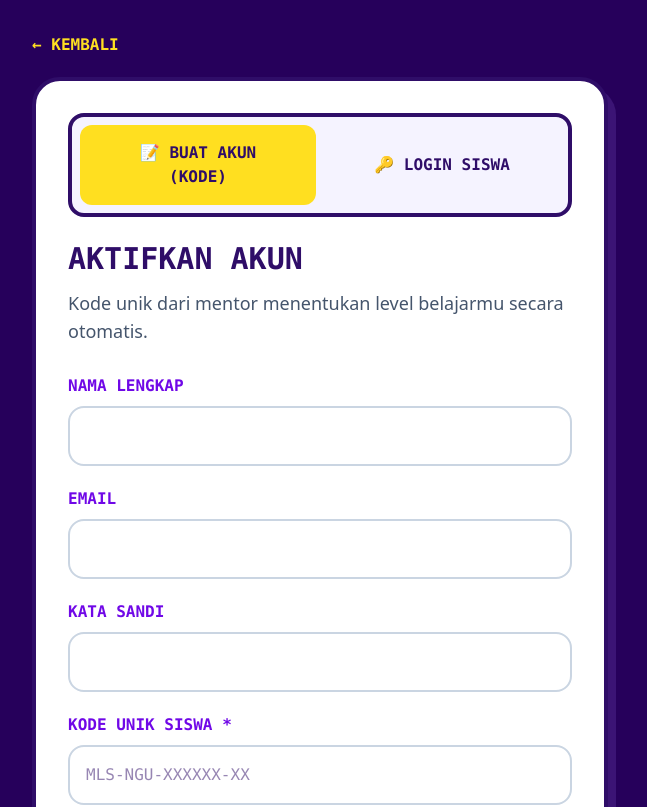
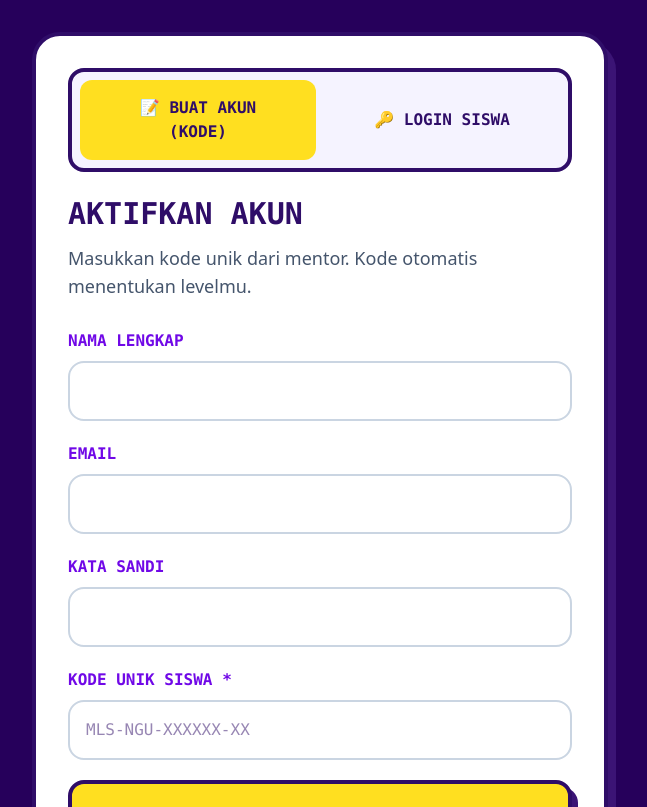
Before and after one commit to malasbelajarr-a11y/Malas-Belajar.AI, a React (Vite) app: page /akun in a window 1280 px wide. Shown: the top 807 px of the page, without its empty margins (320-967 px from the left). Built offline with nearby package versions, Linux system fonts and the light colour scheme.

Commit message:
Fix student login: use login endpoint instead of register

```diff
--- a/src/pages/StudentAuth.tsx
+++ b/src/pages/StudentAuth.tsx
@@ -18,35 +18,76 @@ export default function StudentAuth() {
     setError("");
     setLoading(true);
     try {
-      const user = await apiPost<any>("/auth/register", { name, email, password, access_code: code });
+      const user = mode === "register"
+        ? await apiPost<any>("/auth/register", {
+            name,
+            email,
+            password,
+            access_code: code,
+          })
+        : await apiPost<any>("/auth/login", {
+            email,
+            password,
+          });
+
       beginSession(user.id);
       if (user.session_token) localStorage.setItem("mls_session_token", user.session_token);
       navigate("/", { replace: true });
     } catch (err: any) {
-      setError(err?.body?.message || err?.message || "Data belum benar atau kode akses salah.");
-    } finally { setLoading(false); }
+      setError(err?.body?.message || err?.body?.detail || err?.message || "Data belum benar atau kode akses salah.");
+    } finally {
+      setLoading(false);
+    }
   }
 
   return (
     <main className="min-h-screen bg-[#26005b] px-4 py-8 text-violet-950">
       <div className="mx-auto max-w-xl">
-        <button onClick={() => navigate("/")} className="mb-5 font-mono font-black text-yellow-300">← KEMBALI</button>
         <section className="rounded-[28px] border-4 border-violet-950 bg-white p-6 shadow-[8px_10px_0_#3b1475] sm:p-8">
           <div className="mb-6 rounded-2xl border-4 border-violet-950 bg-violet-50 p-2">
             <div className="grid grid-cols-2 gap-2">
-              <button type="button" onClick={() => setMode("register")} className={`rounded-xl px-3 py-4 font-mono font-black ${mode === "register" ? "bg-yellow-300" : "bg-transparent"}`}>📝 BUAT AKUN<br/>(KODE)</button>
-              <button type="button" onClick={() => setMode("login")} className={`rounded-xl px-3 py-4 font-mono font-black ${mode === "login" ? "bg-yellow-300" : "bg-transparent"}`}>🔑 LOGIN SISWA</button>
+              <button type="button" onClick={() => { setMode("register"); setError(""); }} className={`rounded-xl px-3 py-4 font-mono font-black ${mode === "register" ? "bg-yellow-300" : "bg-transparent"}`}>📝 BUAT AKUN<br/>(KODE)</button>
+              <button type="button" onClick={() => { setMode("login"); setError(""); }} className={`rounded-xl px-3 py-4 font-mono font-black ${mode === "login" ? "bg-yellow-300" : "bg-transparent"}`}>🔑 LOGIN SISWA</button>
             </div>
           </div>
+
           <h1 className="font-mono text-3xl font-black text-violet-950">{mode === "register" ? "AKTIFKAN AKUN" : "LOGIN SISWA"}</h1>
-          <p className="mt-3 text-lg text-slate-600">Kode unik dari mentor menentukan level belajarmu secara otomatis.</p>
+          <p className="mt-3 text-lg text-slate-600">
+            {mode === "register"
+              ? "Masukkan kode unik dari mentor. Kode otomatis menentukan levelmu."
+              : "Masuk menggunakan email dan kata sandi akun yang sudah aktif."}
+          </p>
+
           <form onSubmit={submit} className="mt-7 space-y-5">
-            <label className="block"><span className="font-mono font-black text-violet-700">NAMA LENGKAP</span><input required value={name} onChange={e => setName(e.target.value)} className="mt-2 w-full rounded-2xl border-2 border-slate-300 p-4" /></label>
-            <label className="block"><span className="font-mono font-black text-violet-700">EMAIL</span><input required type="email" value={email} onChange={e => setEmail(e.target.value)} className="mt-2 w-full rounded-2xl border-2 border-slate-300 p-4" /></label>
-            <label className="block"><span className="font-mono font-black text-violet-700">KATA SANDI</span><input required type="password" value={password} onChange={e => setPassword(e.target.value)} className="mt-2 w-full rounded-2xl border-2 border-slate-300 p-4" /></label>
-            <label className="block"><span className="font-mono font-black text-violet-700">KODE UNIK SISWA *</span><input required value={code} onChange={e => setCode(e.target.value.toUpperCase())} placeholder="MLS-NGU-XXXXXX-XX" className="mt-2 w-full rounded-2xl border-2 border-slate-300 p-4 font-mono uppercase" /></label>
+            {mode === "register" && (
+              <label className="block">
+                <span className="font-mono font-black text-violet-700">NAMA LENGKAP</span>
+                <input required value={name} onChange={e => setName(e.target.value)} className="mt-2 w-full rounded-2xl border-2 border-slate-300 p-4" />
+              </label>
+            )}
+
+            <label className="block">
+              <span className="font-mono font-black text-violet-700">EMAIL</span>
+              <input required type="email" value={email} onChange={e => setEmail(e.target.value)} className="mt-2 w-full rounded-2xl border-2 border-slate-300 p-4" />
+            </label>
+
+            <label className="block">
+              <span className="font-mono font-black text-violet-700">KATA SANDI</span>
+              <input required type="password" value={password} onChange={e => setPassword(e.target.value)} className="mt-2 w-full rounded-2xl border-2 border-slate-300 p-4" />
+            </label>
+
+            {mode === "register" && (
+              <label className="block">
+                <span className="font-mono font-black text-violet-700">KODE UNIK SISWA *</span>
+                <input required value={code} onChange={e => setCode(e.target.value.toUpperCase())} placeholder="MLS-NGU-XXXXXX-XX" className="mt-2 w-full rounded-2xl border-2 border-slate-300 p-4 font-mono uppercase" />
+              </label>
+            )}
+
             {error && <p className="rounded-xl border-2 border-red-300 bg-red-50 p-3 font-bold text-red-700">{error}</p>}
-            <button disabled={loading} className="w-full rounded-2xl border-4 border-violet-950 bg-yellow-300 px-5 py-5 font-mono text-lg font-black shadow-[6px_7px_0_#3b1475]">{loading ? "MEMPROSES..." : mode === "register" ? "DAFTAR & MASUK" : "LOGIN & MASUK"}</button>
+
+            <button disabled={loading} className="w-full rounded-2xl border-4 border-violet-950 bg-yellow-300 px-5 py-5 font-mono text-lg font-black shadow-[6px_7px_0_#3b1475]">
+              {loading ? "MEMPROSES..." : mode === "register" ? "DAFTAR & MASUK" : "LOGIN & MASUK"}
+            </button>
           </form>
         </section>
       </div>
```
